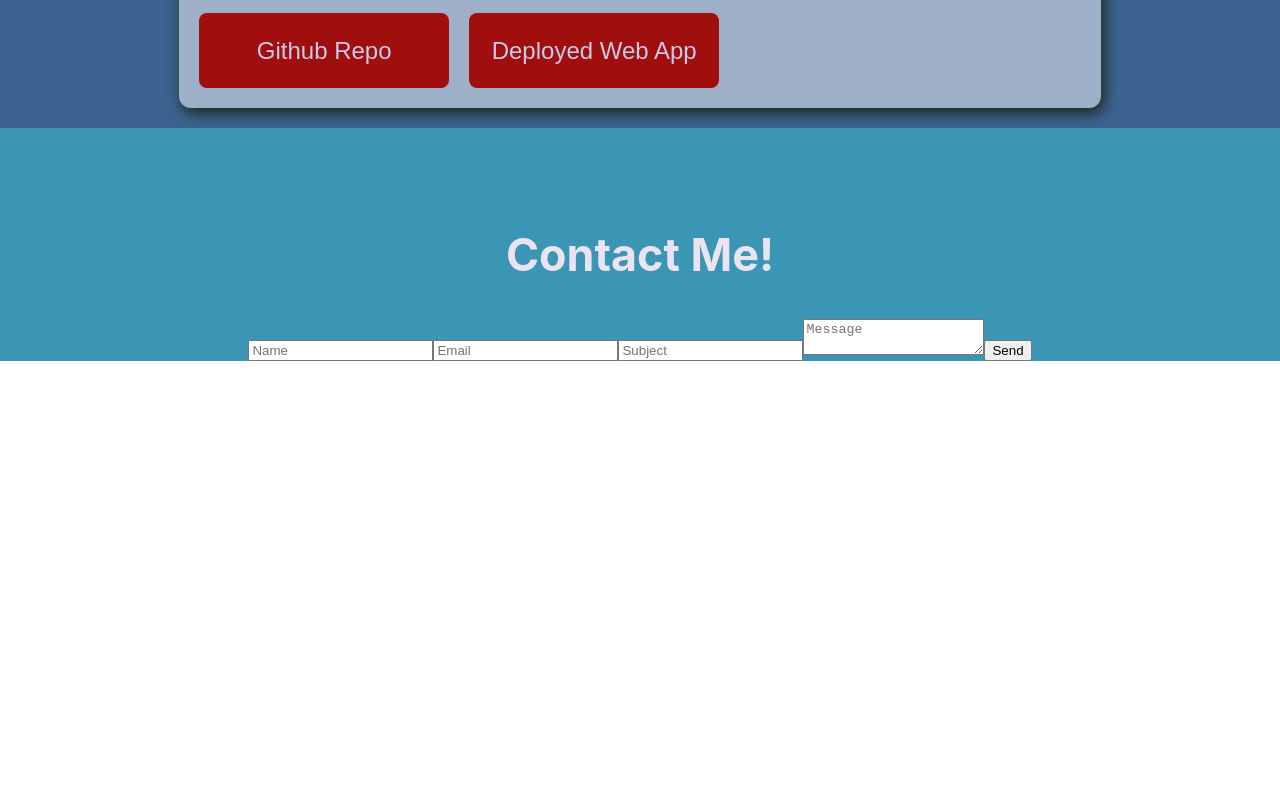
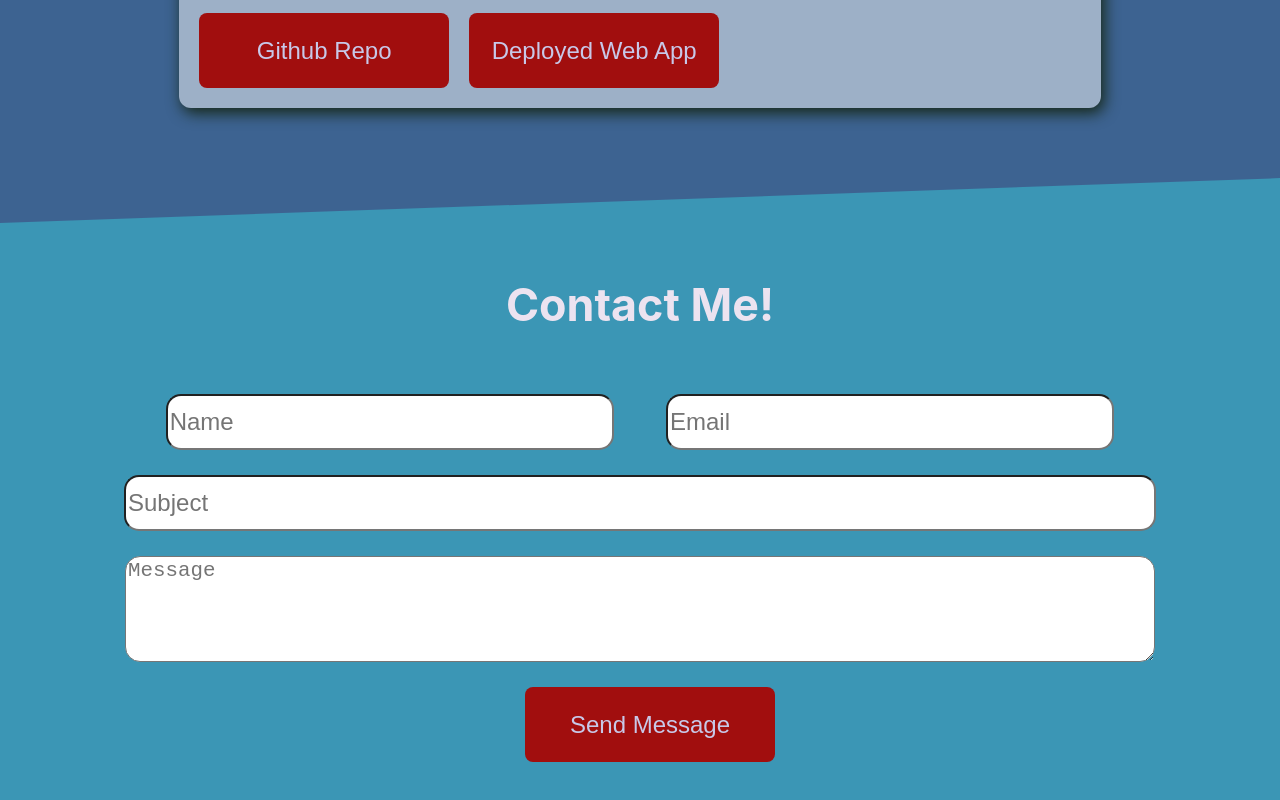
Before and after one commit to WilliamBerlin76/PersonalPortfolio, a React (Create React App) app: page / in a window 1280 px wide. Shown: the part 2933-3733 px from the top of the page. Before the commit the page ends 3294 px from the top, so only its background shows below. Built offline with nearby package versions, Linux system fonts and the light colour scheme; no server answers.

Commit message:
basic styling for contact form, no data sent anywhere yet

```diff
--- a/src/Components/Contact.js
+++ b/src/Components/Contact.js
@@ -13,28 +13,35 @@ const Contact = () => {
     return (
         <section className='contact-form-container'>
             <h2>Contact Me!</h2>
-            <form classname='contact form'>
+            <form className='contact-form'>
+                <div className='small-buttons-container'>
                     <input
+                        className='small-input'
                         placeholder='Name'
                         name='senderName'
                         onChange={handleChanges}
                     />
                     <input
+                        className='small-input'
                         placeholder='Email'
                         name='senderEmail'
                         onChange={handleChanges}
                     />
+                </div>
                 <input
+                    className='form-subject'
                     placeholder='Subject'
                     name='subject'
                     onChange={handleChanges}
                 />
                 <textarea
+                    className='form-message'
                     placeholder='Message'
                     name='message'
                     onChange={handleChanges}
                 />
-                <button>Send</button>
+
+                <button className='submit-button'>Send Message</button>
             </form>
 
         </section>
--- a/src/styles.scss
+++ b/src/styles.scss
@@ -74,6 +74,7 @@ body {
   background: #3d6391;
   color: #ece3f0;
   clip-path: polygon(0 0, 100% calc(0% + 3.5vw), 100% 100%, 0 100%);
+  margin-bottom: -75px;
   h2{
     font-size: 2.8rem;
     margin-top: 100px;
@@ -83,6 +84,7 @@ body {
     flex-direction: column;
     width: 80%;
     align-items: center;
+    margin-bottom: 125px;
    .project-card{
      width: 90%;
      background: #9db0c7;
@@ -115,8 +117,8 @@ body {
          cursor: pointer;
          color: #a10e0e;
          background: #c8c8e8;
-       }
-     }
+        }
+      }
     }
   }
 }
@@ -127,8 +129,58 @@ body {
   align-items: center;
   background: #3B96B5;
   color: #ece3f0;
+  clip-path: polygon(0 calc(0% + 3.5vw), 100% 0, 100% 100%, 0 100%);
   h2{
     font-size: 2.8rem;
     margin-top: 100px;
   }
+  .contact-form{
+    display: flex;
+    flex-direction: column;
+    width: 80%;
+    align-items: center;
+    .small-buttons-container{
+      display:flex;
+      width: 100%;
+      justify-content: center;
+      .small-input{
+        width: 43%;
+        margin: 25px 26px;
+      }
+    }
+    input{
+      height: 50px;
+      border-radius: 15px;
+      font-size: 1.5rem;
+    }
+    .form-subject{
+      width: 100%;
+      margin-bottom: 25px;
+    }
+    .form-message{
+      width: 100%;
+      height: 100px;
+      border-radius: 15px;
+      font-size: 1.3rem;
+      margin-bottom: 25px;
+    }
+    .submit-button{
+      border: 0;
+      text-decoration: none;
+      font-size: 1.5rem;
+      margin-left: 20px;
+      margin-bottom: 50px;
+      background: #a10e0e;
+      color: #c8c8e8;
+      width: 250px;
+      height: 75px;
+      border-radius: 8px;
+      transition: .2s;
+      &:hover{
+        cursor: pointer;
+        color: #a10e0e;
+        background: #c8c8e8;
+      }
+    }
+  }
 }
```
Lines whose indentation alone changed are shown as unchanged.
